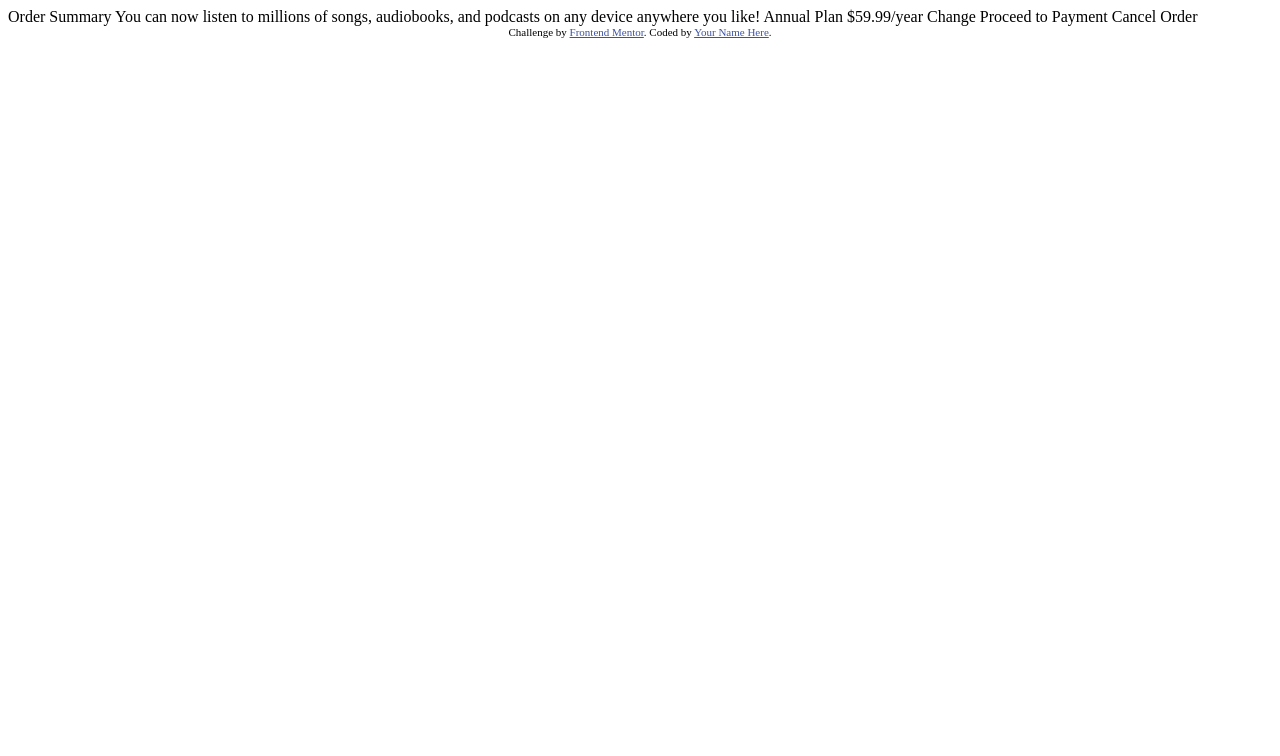
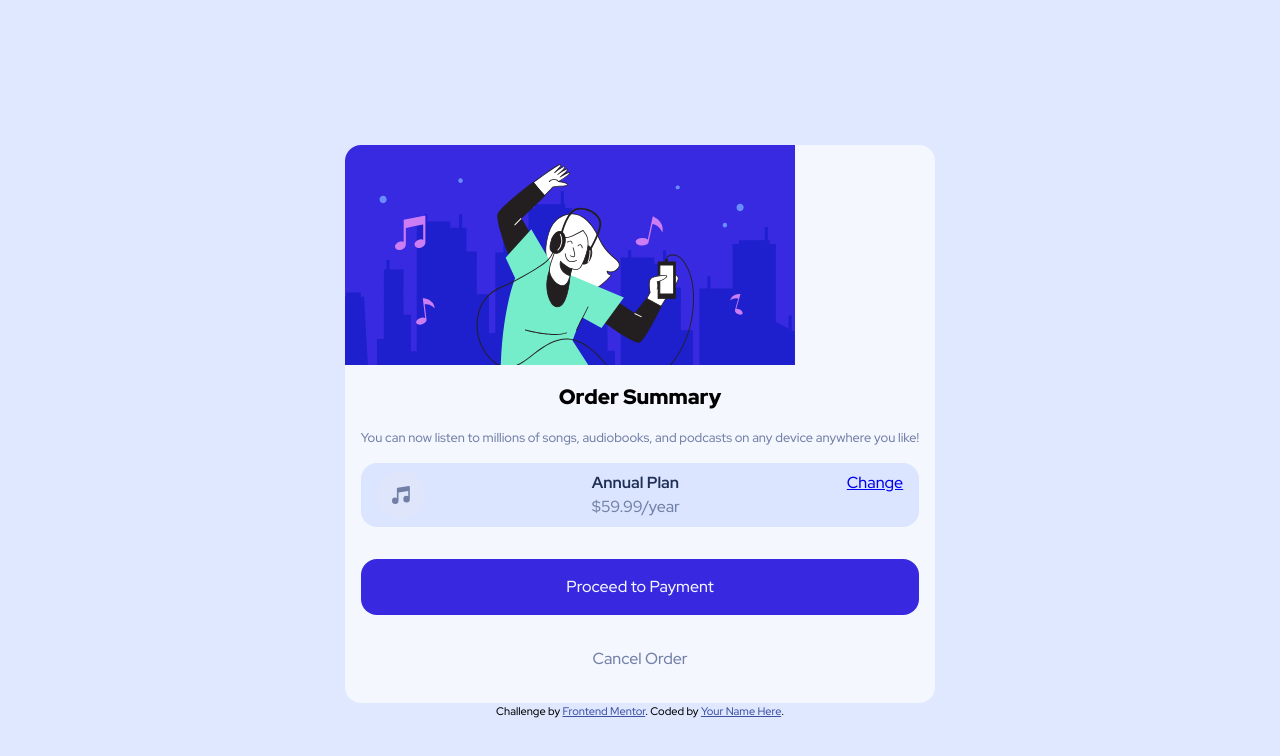
Before and after one commit to ki11u4/frontend-mentor-main, a plain HTML site: page order-summary-component-main/index.html in a window 1280 px wide. Drawn offline with Linux system fonts and the light colour scheme.

Commit message:
done order summary

```diff
--- /dev/null
+++ b/order-summary-component-main/css-reseter.css
@@ -0,0 +1,52 @@
+/*
+  1. Use a more-intuitive box-sizing model.
+*/
+*, *::before, *::after {
+    box-sizing: border-box;
+  }
+  /*
+    2. Remove default margin
+  */
+  * {
+    margin: 0;
+  }
+  /*
+    3. Allow percentage-based heights in the application
+  */
+  html, body {
+    height: 100%;
+  }
+  /*
+    Typographic tweaks!
+    4. Add accessible line-height
+    5. Improve text rendering
+  */
+  body {
+    line-height: 1.5;
+    -webkit-font-smoothing: antialiased;
+  }
+  /*
+    6. Improve media defaults
+  */
+  img, picture, video, canvas, svg {
+    display: block;
+    max-width: 100%;
+  }
+  /*
+    7. Remove built-in form typography styles
+  */
+  input, button, textarea, select {
+    font: inherit;
+  }
+  /*
+    8. Avoid text overflows
+  */
+  p, h1, h2, h3, h4, h5, h6 {
+    overflow-wrap: break-word;
+  }
+  /*
+    9. Create a root stacking context
+  */
+  #root, #__next {
+    isolation: isolate;
+  }
--- a/order-summary-component-main/index.html
+++ b/order-summary-component-main/index.html
@@ -5,7 +5,14 @@
   <meta name="viewport" content="width=device-width, initial-scale=1.0"> <!-- displays site properly based on user's device -->
 
   <link rel="icon" type="image/png" sizes="32x32" href="./images/favicon-32x32.png">
+  <!-- Google Font -->
+  <link rel="preconnect" href="https://fonts.googleapis.com">
+  <link rel="preconnect" href="https://fonts.gstatic.com" crossorigin>
+  <link href="https://fonts.googleapis.com/css2?family=Red+Hat+Display:wght@500;700;900&display=swap" rel="stylesheet">
 
+  <!-- My custom styles -->
+  <link rel="stylesheet" href="css-reseter.css">
+  <link rel="stylesheet" href="style.css">
   <title>Frontend Mentor | Order summary card</title>
 
   <!-- Feel free to remove these styles or customise in your own stylesheet 👍 -->
@@ -16,18 +23,36 @@
 </head>
 <body>
 
-  Order Summary
-
-  You can now listen to millions of songs, audiobooks, and podcasts on any
-  device anywhere you like!
-
-  Annual Plan
-  $59.99/year
-
-  Change
-
-  Proceed to Payment
-  Cancel Order
+  <div class="container">
+    <div class="product_img">
+      <img src="images/illustration-hero.svg" alt="">
+    </div>
+    <div class="product__content">
+        <h1>Order Summary</h1>
+        <div class="product__desc">
+          You can now listen to millions of songs, audiobooks, and podcasts on any
+          device anywhere you like!
+        </div>
+        <div class="flex-group">
+          <div class="product__icon">
+            <img src="images/icon-music.svg" alt="" style="width: 48px; height: 48px;">
+          </div>
+          <div class="product__price">
+            <div class="product__name">
+              Annual Plan
+            </div>
+            <div class="product__price">
+              $59.99/year
+            </div>
+          </div>
+          <div class="product__change">
+            <a href="#">Change</a>
+          </div>
+        </div>
+          <button class="product__payment">Proceed to Payment</button>
+          <button class="product__cancel">Cancel Order</button>
+    </div>
+  </div>
 
   <div class="attribution">
     Challenge by <a href="https://www.frontendmentor.io?ref=challenge" target="_blank">Frontend Mentor</a>.
--- /dev/null
+++ b/order-summary-component-main/style.css
@@ -0,0 +1,81 @@
+:root {
+    --ff-base: 'Red Hat Display', sans-serif;
+
+    --fw-regular: 500;
+    --fw-bold: 700;
+    --fw-extrabold: 900;
+
+    --clr-primary-1: hsl(225, 100%, 94%);
+    --clr-primary-2: hsl(245, 75%, 52%);
+
+    --clr-neutral-1: hsl(225, 100%, 98%);
+    --clr-neutral-2: hsl(224, 23%, 55%);
+    --clr-neutral-3: hsl(223, 47%, 23%);
+}
+
+/* General Styling */
+body {
+    font-family: var(--ff-base);
+    font-weight: var(--fw-regular);
+    background-color: var(--clr-primary-1);
+
+    display: grid;
+    place-content: center;
+    margin: 2rem;
+
+}
+/* Utilities */
+.flex-group {
+    background-color: hsl(224, 100%, 93%);;
+    display: flex;
+    justify-content: space-between;
+    padding: 0.5rem 1rem;
+    border-radius: 1rem;
+}
+/* Product Styling */
+.container {
+    max-width: 600px;
+    background-color: var(--clr-neutral-1);
+    display: grid;
+    border-radius: 1rem;
+    overflow: hidden;
+}
+
+.product__content {
+    display: grid;
+    gap: 1rem;
+    place-content: center;
+    padding: 1rem;
+}
+h1 {
+    font-weight: var(--fw-extrabold);
+    display: flex;
+    justify-content: center;
+    font-size: 1.3rem;
+}
+.product__desc {
+    color: var(--clr-neutral-2);
+    text-align: center;
+    font-size: 0.8rem;
+}
+.product__name {
+    color: var(--clr-neutral-3);
+    font-weight: var(--fw-bold);
+}
+.product__price {
+    color: var(--clr-neutral-2);
+}
+button {
+    border: none;
+    padding: 1rem;
+}
+.product__payment {
+    margin-top: 1rem;
+    border-radius: 1rem;
+    background-color: var(--clr-primary-2);
+    color: var(--clr-neutral-1);
+}
+.product__cancel {
+    background: none;
+    color: var(--clr-neutral-2);
+}
```
